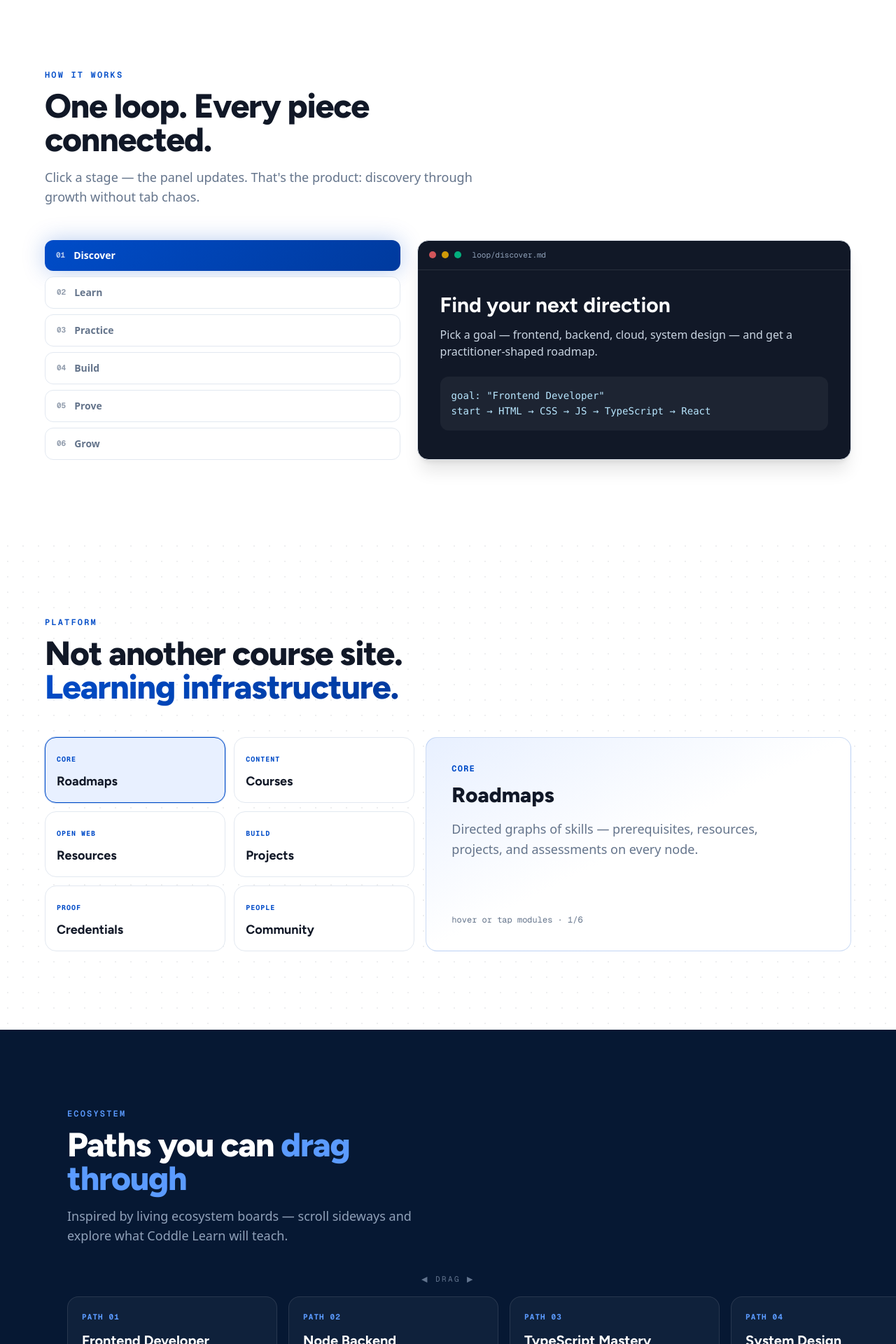
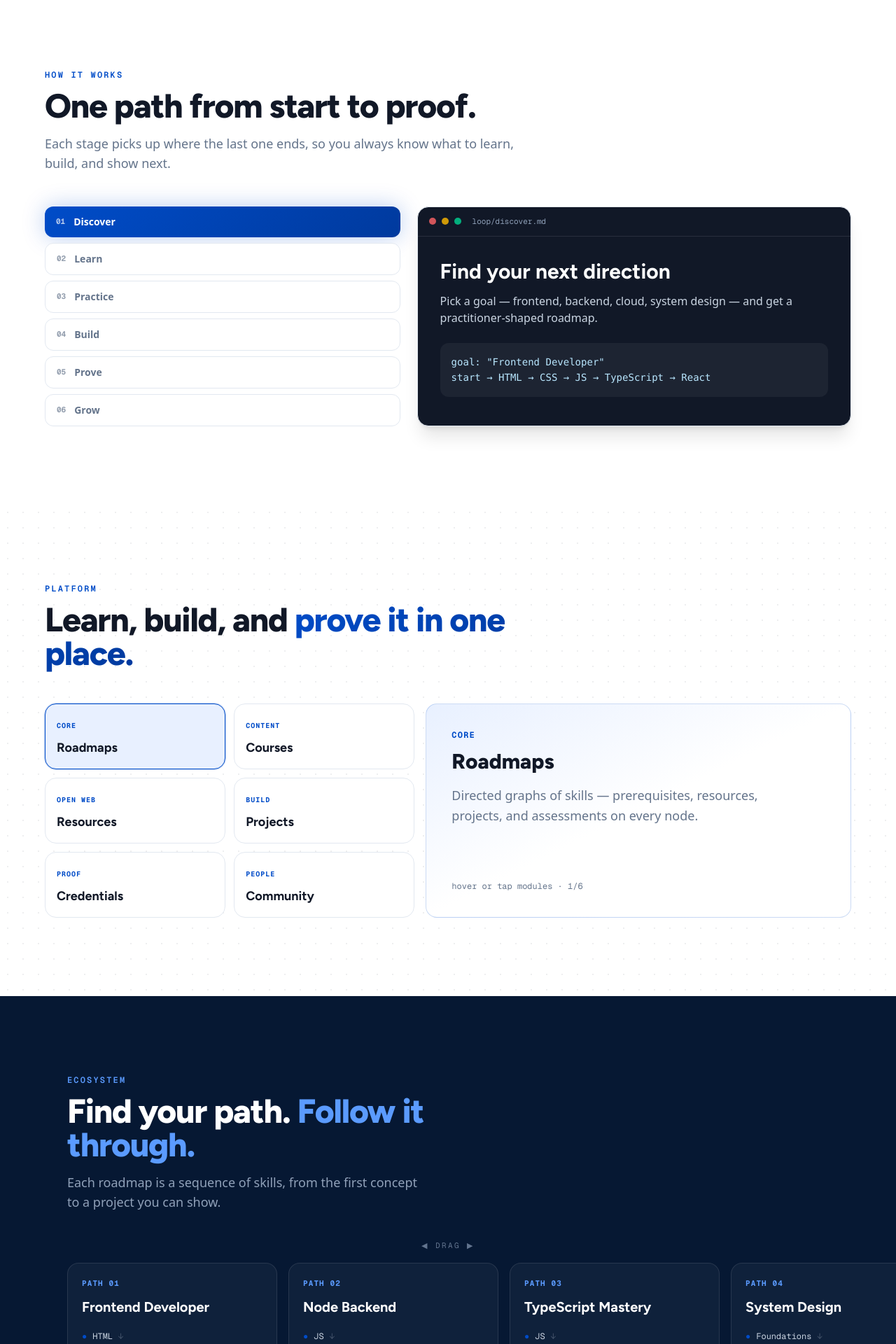
Before and after one commit to threndin/coddle-learn, a Next.js app in the folder apps/web/: page / in a window 1280 px wide. Shown: the part 820-2740 px from the top of the page at 70% size. Built offline with nearby package versions, Linux system fonts and the light colour scheme.

Commit message:
(feat): animate the landing hero and make paths draggable

```diff
--- a/apps/web/package.json
+++ b/apps/web/package.json
@@ -12,6 +12,7 @@
   },
   "dependencies": {
     "@coddle/shared": "workspace:*",
+    "@vercel/analytics": "^2.0.1",
     "framer-motion": "^12.12.0",
     "next": "16.3.8",
     "react": "^19.0.0",
--- a/apps/web/src/app/layout.tsx
+++ b/apps/web/src/app/layout.tsx
@@ -1,5 +1,6 @@
 import type { Metadata } from "next";
 import { Figtree, Geist_Mono } from "next/font/google";
+import { Analytics } from "@vercel/analytics/next";
 import { APP_NAME, APP_TAGLINE } from "@coddle/shared";
 import "./globals.css";
 
@@ -34,6 +35,7 @@ export default function RootLayout({
     <html lang="en">
       <body className={`${figtree.variable} ${geistMono.variable} antialiased`}>
         {children}
+        <Analytics />
       </body>
     </html>
   );
--- a/apps/web/src/components/landing/learning-loop.tsx
+++ b/apps/web/src/components/landing/learning-loop.tsx
@@ -72,11 +72,11 @@ export function LearningLoop() {
             How it works
           </p>
           <h2 className="mt-3 font-display text-3xl font-extrabold tracking-tight text-ink sm:text-5xl">
-            One loop. Every piece connected.
+            One path from start to proof.
           </h2>
           <p className="mt-4 text-lg text-ink-muted">
-            Click a stage — the panel updates. That&apos;s the product: discovery
-            through growth without tab chaos.
+            Each stage picks up where the last one ends, so you always know
+            what to learn, build, and show next.
           </p>
         </div>
 
--- a/apps/web/src/components/landing/paths-showcase.tsx
+++ b/apps/web/src/components/landing/paths-showcase.tsx
@@ -36,7 +36,9 @@ export function PathsShowcase() {
   const dragRef = useRef<{
     pointerId: number;
     startX: number;
+    startY: number;
     scrollLeft: number;
+    axis: "x" | "y" | null;
   } | null>(null);
 
   useEffect(() => {
@@ -55,22 +57,40 @@ export function PathsShowcase() {
   }, []);
 
   function onPointerDown(event: React.PointerEvent<HTMLDivElement>) {
-    if (event.pointerType === "touch") return;
     const el = scrollerRef.current;
     if (!el || el.scrollWidth <= el.clientWidth) return;
-    el.setPointerCapture(event.pointerId);
     dragRef.current = {
       pointerId: event.pointerId,
       startX: event.clientX,
+      startY: event.clientY,
       scrollLeft: el.scrollLeft,
+      axis: event.pointerType === "touch" ? null : "x",
     };
+    if (event.pointerType !== "touch") {
+      el.setPointerCapture(event.pointerId);
+    }
   }
 
   function onPointerMove(event: React.PointerEvent<HTMLDivElement>) {
     const drag = dragRef.current;
     const el = scrollerRef.current;
     if (!drag || !el || drag.pointerId !== event.pointerId) return;
-    el.scrollLeft = drag.scrollLeft - (event.clientX - drag.startX);
+
+    const dx = event.clientX - drag.startX;
+    const dy = event.clientY - drag.startY;
+
+    if (drag.axis === null) {
+      if (Math.abs(dx) < 8 && Math.abs(dy) < 8) return;
+      drag.axis = Math.abs(dx) > Math.abs(dy) ? "x" : "y";
+      if (drag.axis === "y") {
+        dragRef.current = null;
+        return;
+      }
+      el.setPointerCapture(event.pointerId);
+    }
+
+    if (drag.axis !== "x") return;
+    el.scrollLeft = drag.scrollLeft - dx;
   }
 
   function endDrag(event: React.PointerEvent<HTMLDivElement>) {
@@ -90,12 +110,12 @@ export function PathsShowcase() {
             Ecosystem
           </p>
           <h2 className="mt-3 max-w-xl font-display text-3xl font-extrabold tracking-tight sm:text-5xl">
-            Paths you can{" "}
-            <span className="text-brand-light">drag through</span>
+            Find your path.{" "}
+            <span className="text-brand-light">Follow it through.</span>
           </h2>
           <p className="mt-4 max-w-lg text-lg text-slate-400">
-            Inspired by living ecosystem boards — scroll sideways and explore
-            what Coddle Learn will teach.
+            Each roadmap is a sequence of skills, from the first concept to a
+            project you can show.
           </p>
         </motion.div>
       </div>
--- a/apps/web/src/components/landing/platform-board.tsx
+++ b/apps/web/src/components/landing/platform-board.tsx
@@ -55,8 +55,8 @@ export function PlatformBoard() {
             Platform
           </p>
           <h2 className="mt-3 font-display text-3xl font-extrabold tracking-tight text-ink sm:text-5xl">
-            Not another course site.{" "}
-            <span className="text-gradient-primary">Learning infrastructure.</span>
+            Learn, build, and{" "}
+            <span className="text-gradient-primary">prove it in one place.</span>
           </h2>
         </div>
 
```
Also changed, not shown: 1 other file (tests, documents, lock files or other folders).
